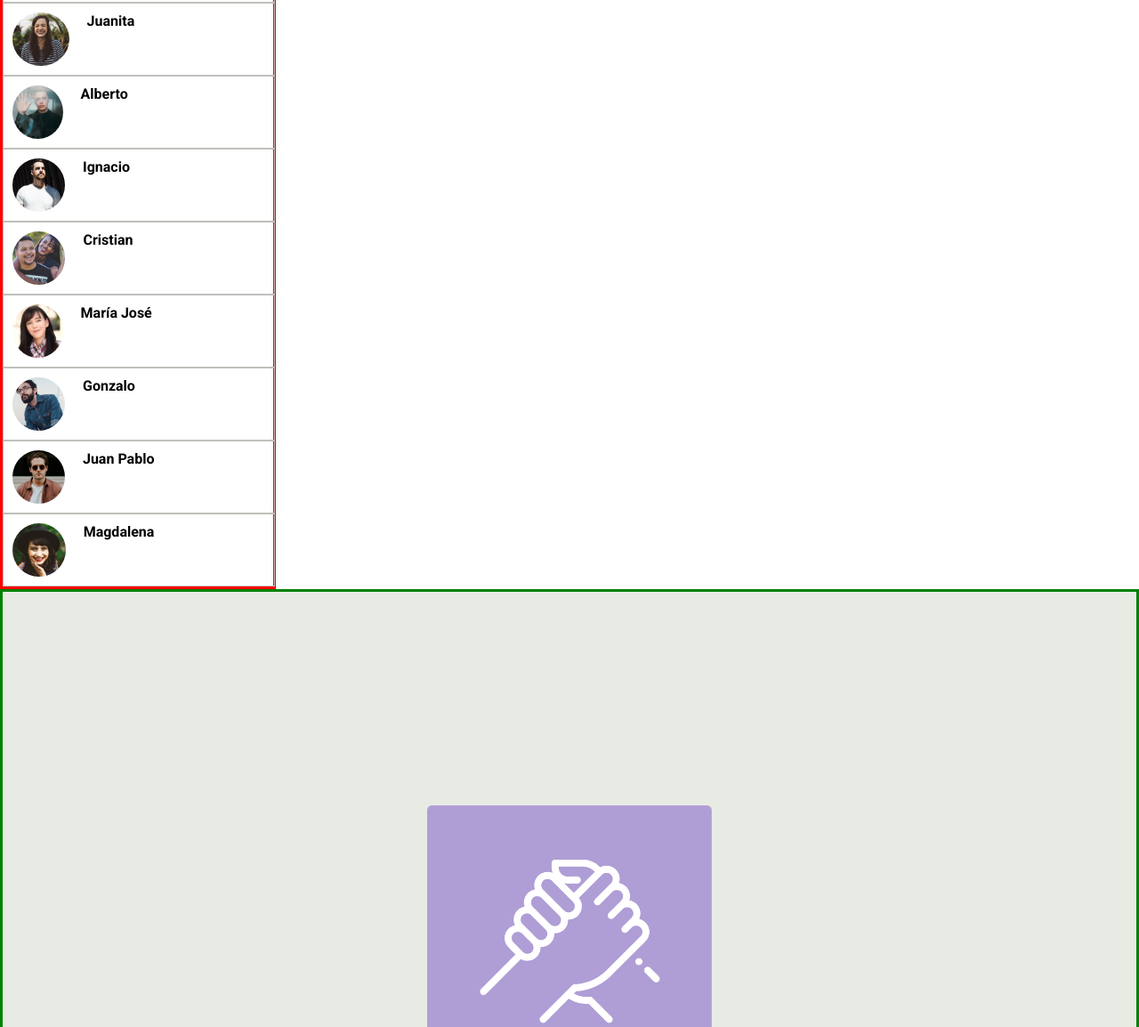
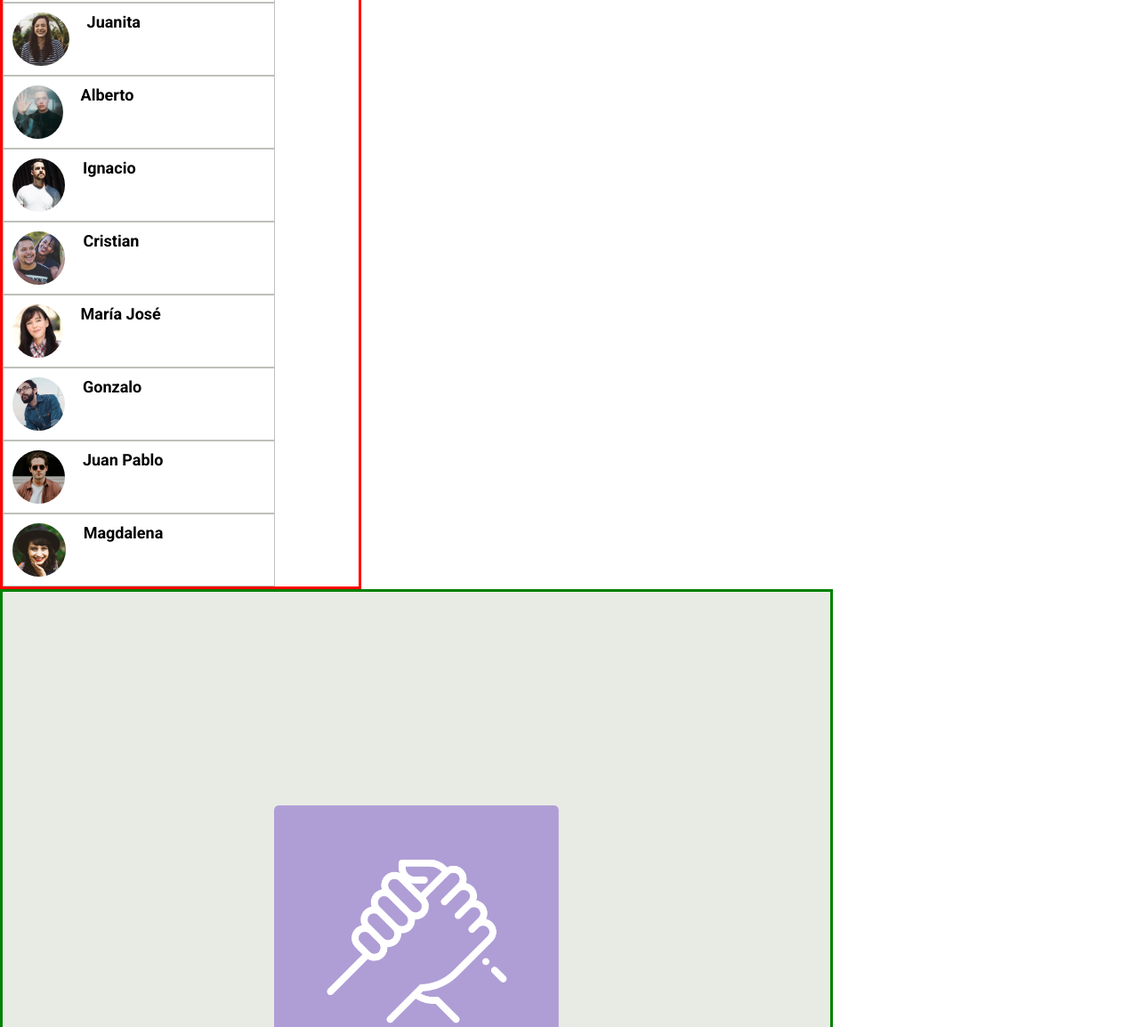
Before and after one commit to JOvandoLeiva/dl_flex, a plain HTML site: page Desafio01/index.html in a window 1280 px wide. Shown: the part 244-1398 px from the top of the page at 89% size. Drawn offline with Linux system fonts and the light colour scheme.

Commit message:
modificando ancho

```diff
--- a/Desafio01/assets/css/estilo.css
+++ b/Desafio01/assets/css/estilo.css
@@ -5,7 +5,6 @@
     font-family: 'Roboto', sans-serif;
 
 }
-
 
 
 .papi{
@@ -17,13 +16,10 @@
 .container {
     border: solid red;
     flex-direction: column;
-    width: 19em;
+    /* width: 19em; */
+    width: 400px;
     min-height: 100vh;
     background-color: #FFF;
-}
-
-ul{
-
 }
 
 li{
@@ -43,8 +39,6 @@ button{
     width: 15em;
     height: 5em;
     color: white;
-
-
 }
 
 .nuevochat{
@@ -54,12 +48,13 @@ button{
 }
 
 .nombre{
-    font-size: medium;
+    font-size: large;
     padding: 10px;
 }
 .networking{
     border: solid green;
-    width: 100%;
+    padding: 0;
+    width: 930px;
     background-color: #e8ebe4;
 
 }
```
Also changed, not shown: Desafio01/index.html (line endings or trailing spaces).
